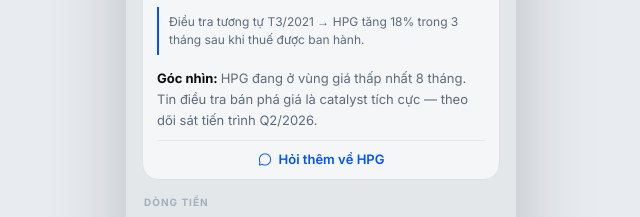
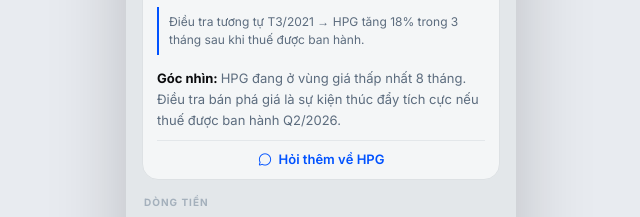
Before and after one commit to DangTrungdev113999/finpath-preview, a plain HTML site: page card-types-v3.html in a window 1280 px wide. Shown: the part 724-941 px from the top of the page, 319-959 px from the left. Drawn offline with nearby package versions, Linux system fonts and the light colour scheme.

Commit message:
fix: áp dụng spec góc nhìn — bỏ từ tiếng Anh 'catalyst'

```diff
--- a/card-types-v3.html
+++ b/card-types-v3.html
@@ -229,7 +229,7 @@
       <div class="impact-row-full impact-pos"><i class="ph ph-arrow-up-right"></i> Tác động: Cao — tích cực trung/dài hạn</div>
       <div class="card-hist">Điều tra tương tự T3/2021 → HPG tăng 18% trong 3 tháng sau khi thuế được ban hành.</div>
       <div class="goc-nhin">
-        <span class="goc-label">Góc nhìn: </span><span class="goc-text goc-retail">HPG đang ở vùng giá thấp nhất 8 tháng. Tin điều tra bán phá giá là catalyst tích cực — theo dõi sát tiến trình Q2/2026.</span><span class="goc-text goc-pro" style="display:none">HPG vùng thấp 8T, catalyst Q2/26 chưa chắc chắn. Đặt lệnh chờ nếu đang cân nhắc vào.</span>
+        <span class="goc-label">Góc nhìn: </span><span class="goc-text goc-retail">HPG đang ở vùng giá thấp nhất 8 tháng. Điều tra bán phá giá là sự kiện thúc đẩy tích cực nếu thuế được ban hành Q2/2026.</span><span class="goc-text goc-pro" style="display:none">HPG vùng thấp 8T, sự kiện thuế Q2/26 chưa chắc chắn. Cân nhắc đặt lệnh chờ.</span>
       </div>
       <div class="card-cta"><i class="ph ph-chat-circle"></i> Hỏi thêm về HPG</div>
     </div>
```
